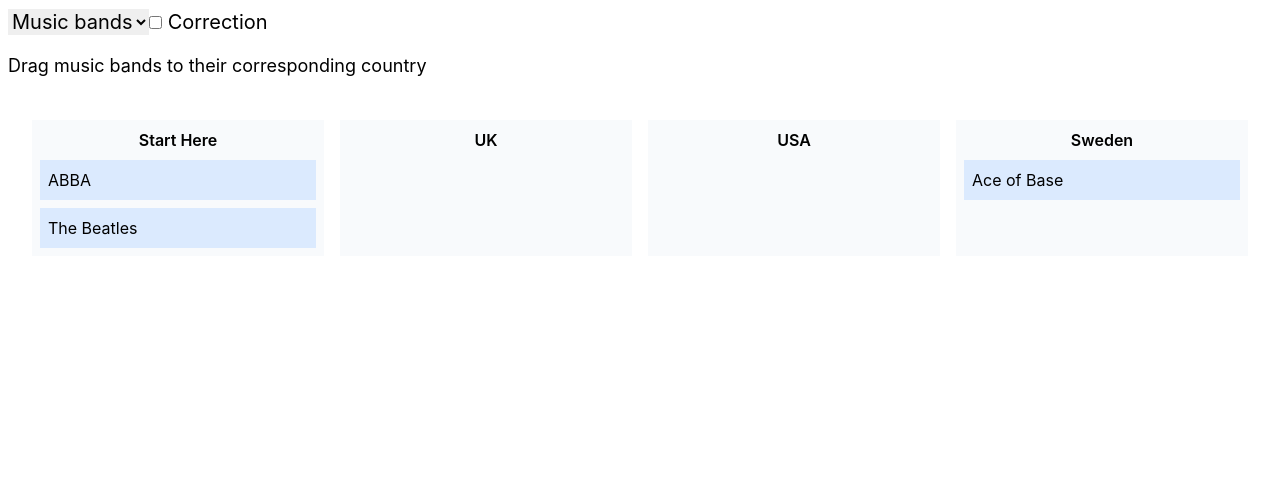
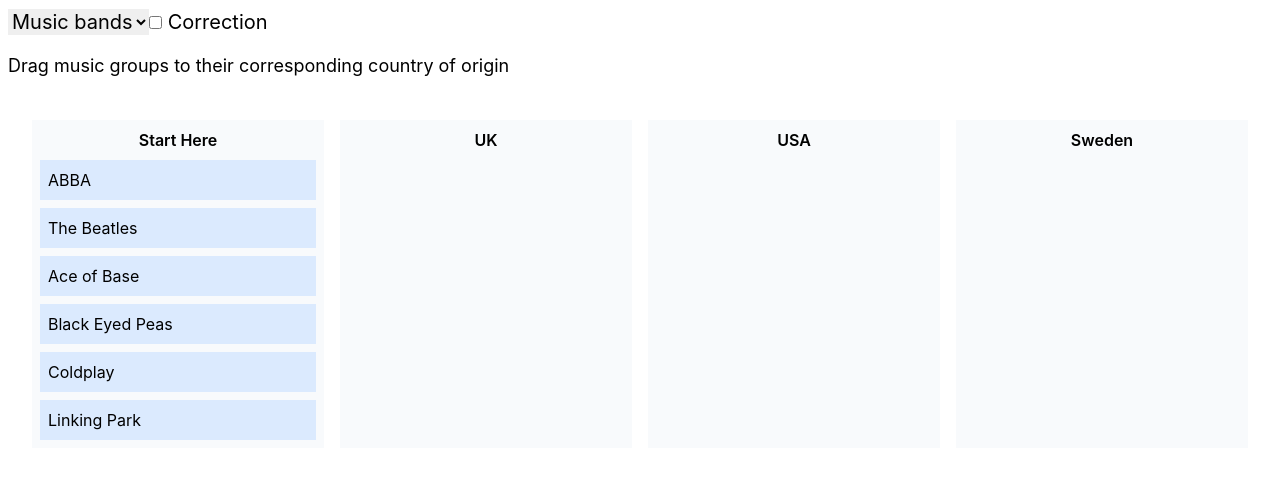
Before and after one commit to amirlogic/drag-and-drop-quiz, a React (Create React App) app: page / in a window 1280 px wide. Shown: the top 478 px of the page. Built offline with nearby package versions, Linux system fonts and the light colour scheme.

Commit message:
edited quiz data and readme

```diff
--- a/src/columnContent.tsx
+++ b/src/columnContent.tsx
@@ -11,7 +11,10 @@
     "musicbands":[
         { id:"abba", text:"ABBA", curcol:"origin", dstcol:"sweden" },
         { id:"beatles", text:"The Beatles", curcol:"origin", dstcol:"uk" },
-        { id:"aob", text:"Ace of Base", curcol:"sweden", dstcol:"sweden" },
+        { id:"aob", text:"Ace of Base", curcol:"origin", dstcol:"sweden" },
+        { id:"bep", text:"Black Eyed Peas", curcol:"origin", dstcol:"usa" },
+        { id:"coldplay", text:"Coldplay", curcol:"origin", dstcol:"uk" },
+        { id:"linkingpark", text:"Linking Park", curcol:"origin", dstcol:"usa" }
     ],
 
     "rockets":[
@@ -20,11 +23,17 @@
         { id:"soyuz", text:"Soyuz", curcol:"origin", dstcol:"ussr" },
         { id:"proton", text:"Proton", curcol:"origin", dstcol:"ussr" },
         { id:"ariane", text:"Ariane 5", curcol:"origin", dstcol:"eu" },
+        { id:"vega", text:"Vega", curcol:"origin", dstcol:"eu" }
     ],
 
     "viruses":[
         { id:"sarscov2", text:"SARS CoV 2", curcol:"origin", dstcol:"rna" },
         { id:"hbv", text:"Hepatitis B", curcol:"origin", dstcol:"dna" },
+        { id:"hcv", text:"Hepatitis C", curcol:"origin", dstcol:"rna" },
+        { id:"rabies", text:"Rabies", curcol:"origin", dstcol:"rna" },
+        { id:"hpv", text:"Human Pappillioma Virus", curcol:"origin", dstcol:"dna" },
+        { id:"influenza", text:"Influenza", curcol:"origin", dstcol:"rna" },
+        { id:"herpes", text:"Herpes", curcol:"origin", dstcol:"dna" }
     ],
 
 }
--- a/src/initData.tsx
+++ b/src/initData.tsx
@@ -13,7 +13,7 @@
 
     "musicbands":{
         title:"Music bands",
-        text:"Drag music bands to their corresponding country",
+        text:"Drag music groups to their corresponding country of origin",
         cols:[
             { id:"uk", name:"UK" },
             { id:"usa", name:"USA" },
@@ -23,11 +23,21 @@
 
     "rockets":{
         title:"Rockets",
-        text:"Match rocket launchers to their corresponding country",
+        text:"Match rocket launchers to their corresponding country of origin",
         cols:[
             { id:"eu", name:"EU" },
             { id:"usa", name:"USA" },
-            { id:"ussr", name:"USSR" }
+            { id:"ussr", name:"USSR / Russia" }
+        ]
+    },
+
+    "viruses":{
+        title:"Viruses",
+        text:"Match rocket launchers to their corresponding country of origin",
+        cols:[
+            { id:"rna", name:"RNA" },
+            { id:"dna", name:"DNA" }
+
         ]
     },
 
```
Also changed, not shown: 1 other file (tests, documents, lock files or other folders).
